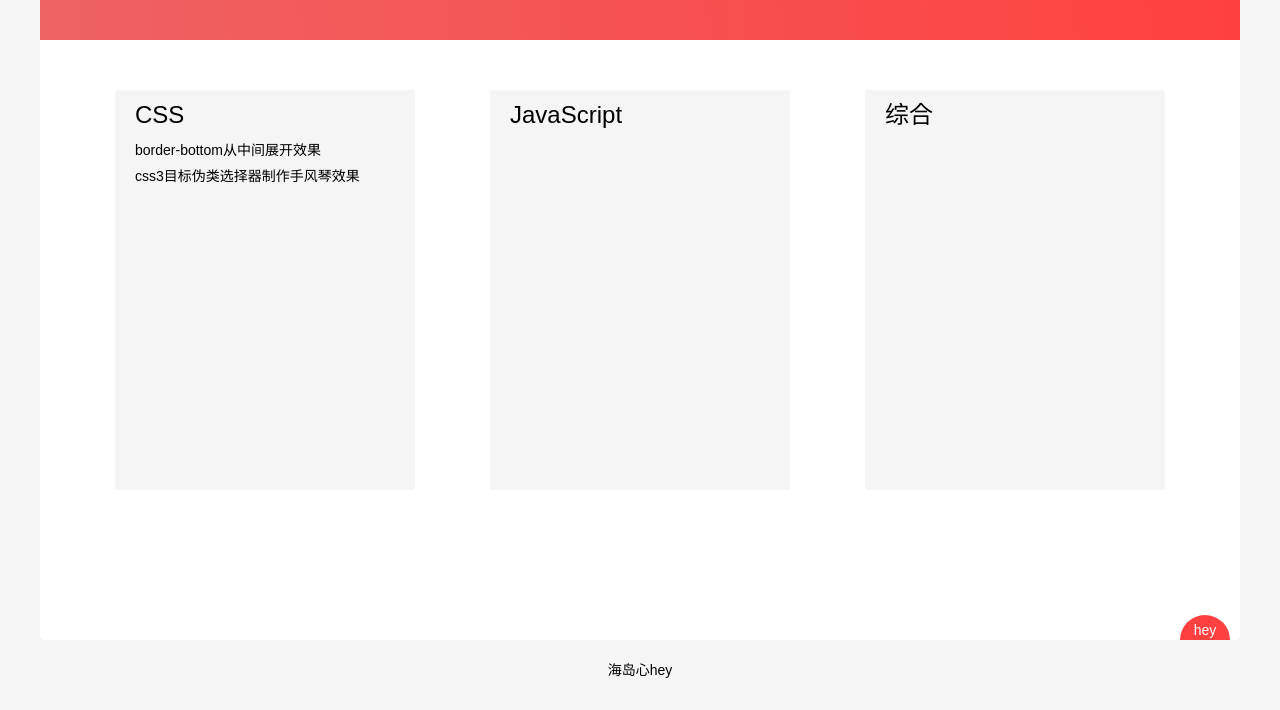
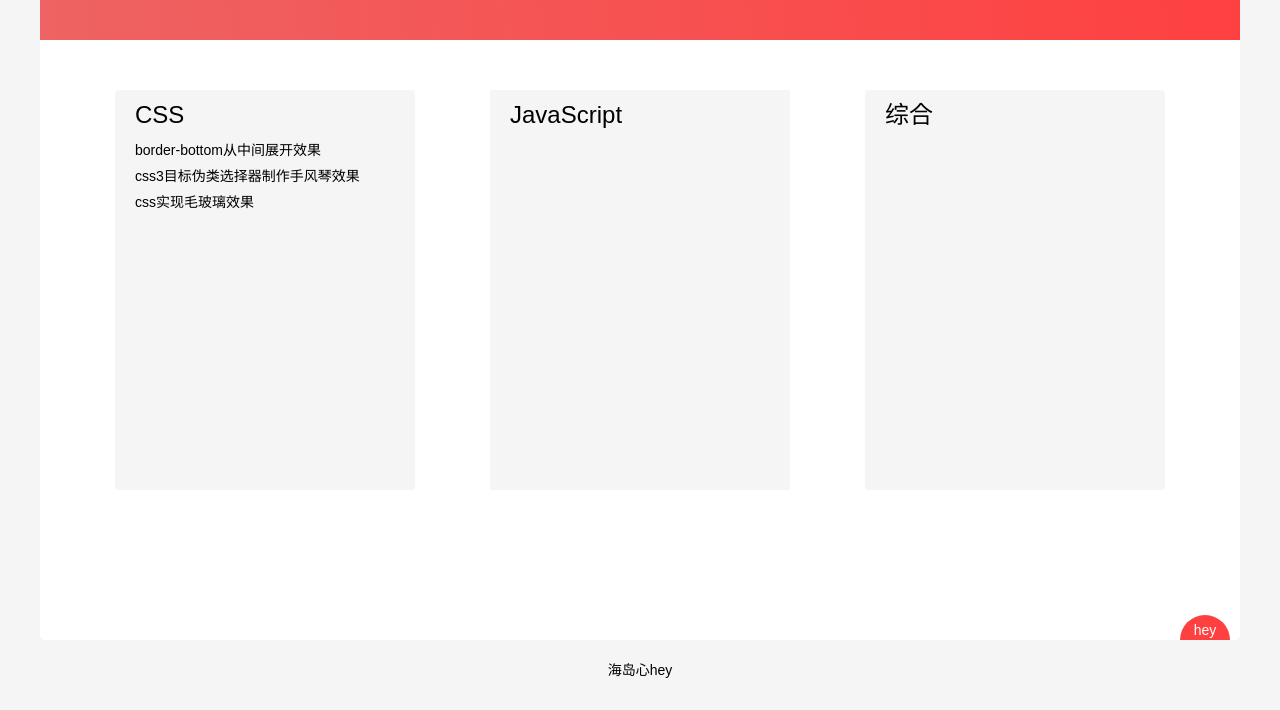
Before and after one commit to EryouHao/demos, a plain HTML site: page index.html in a window 1280 px wide. Shown: the part 90-800 px from the top of the page. Drawn offline with Linux system fonts and the light colour scheme.

Commit message:
add css实现毛玻璃效果

```diff
--- a/index.html
+++ b/index.html
@@ -16,6 +16,7 @@
       <ul>
         <li><a href="html/demo-css01.html" target="_blank">border-bottom从中间展开效果</a></li>
         <li><a href="html/demo-css02.html" target="_blank">css3目标伪类选择器制作手风琴效果</a></li>
+        <li><a href="html/demo-css03.html" target="_blank">css实现毛玻璃效果</a></li>
       </ul>
     </div>
     <div class="items">
```
